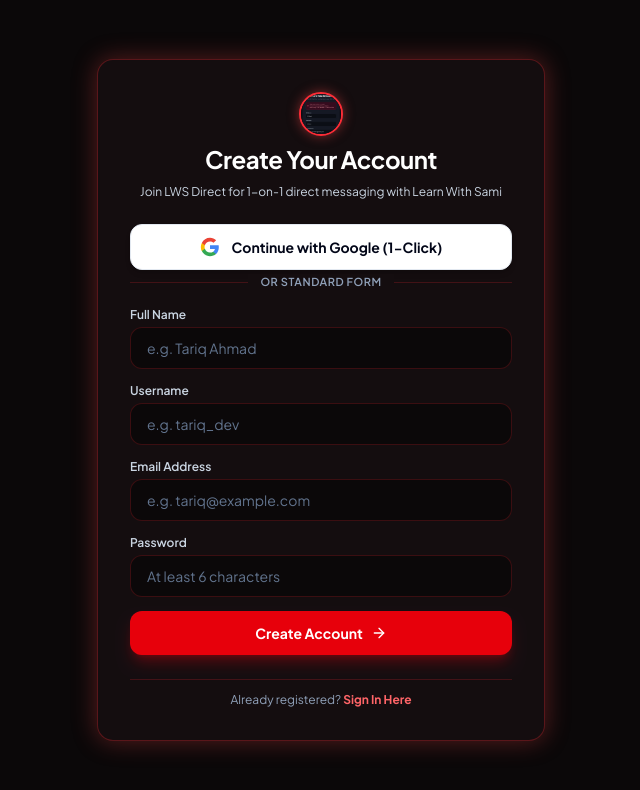
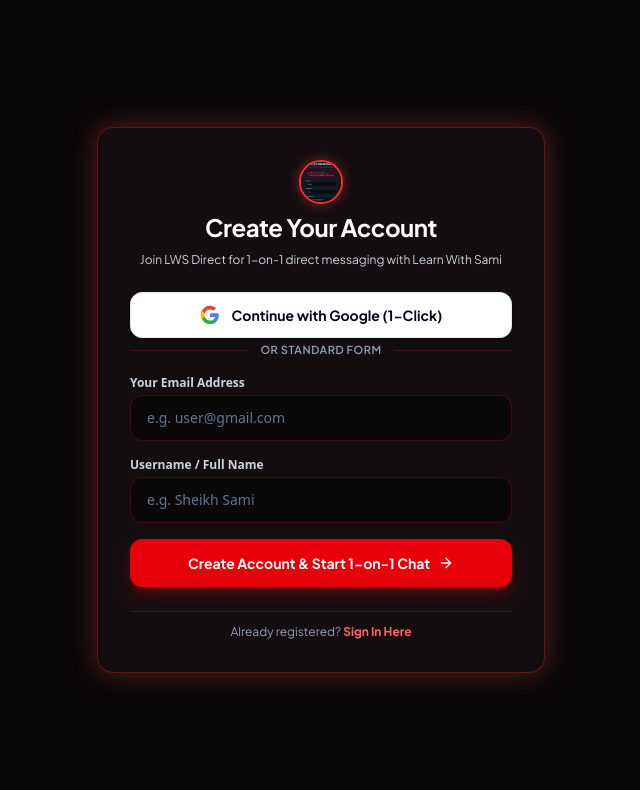
Before and after one commit to abcd-90/Lws-Connect, a React (Vite) app: page /register in a window 1280 px wide. Shown: the top 790 px of the page, without its empty margins (319-959 px from the left). Built offline with nearby package versions, Linux system fonts and the light colour scheme; no server answers.

Commit message:
feat: ultra simple email & username account creation and instant chat initialization

```diff
--- a/lws_data.json
+++ b/lws_data.json
@@ -10,7 +10,7 @@
       "status": "active",
       "bio": "Official Learn With Sami creator account.",
       "created_at": "2026-10-03T14:15:20.871Z",
-      "last_active_at": "2026-10-03T15:18:41.841Z"
+      "last_active_at": "2026-10-03T15:27:04.749Z"
     },
     {
       "id": "usr-student-demo",
@@ -140,6 +140,19 @@
       "bio": null,
       "created_at": "2026-10-03T15:18:42.082Z",
       "last_active_at": "2026-10-03T15:18:42.083Z"
+    },
+    {
+      "id": "usr_1791041224807_508c62df",
+      "email": "testuser_1791041224799@example.com",
+      "password_hash": "$2b$10$L3Npk9TVvcXoPRjeeHy2g.mkRV/JGcLIzUV2V2AAHGFf07WdsJQu2",
+      "full_name": "Test Community Member",
+      "username": "testuser_1791041224799",
+      "avatar_url": null,
+      "role": "user",
+      "status": "active",
+      "bio": null,
+      "created_at": "2026-10-03T15:27:05.039Z",
+      "last_active_at": "2026-10-03T15:27:05.039Z"
     }
   ],
   "conversations": [
@@ -232,6 +245,15 @@
       "assigned_to": "usr-sami-admin",
       "created_at": "2026-10-03T15:18:42.086Z",
       "updated_at": "2026-10-03T15:18:42.204Z"
+    },
+    {
+      "id": "conv_1791041225042_76cc08d1",
+      "user_id": "usr_1791041224807_508c62df",
+      "status": "usr-sami-admin",
+      "priority": "normal",
+      "assigned_to": "usr-sami-admin",
+      "created_at": "2026-10-03T15:27:05.042Z",
+      "updated_at": "2026-10-03T15:27:05.103Z"
     }
   ],
   "messages": [
@@ -495,6 +517,33 @@
       "message_type": "text",
       "status": "sent",
       "created_at": "2026-10-03T15:18:42.204Z"
+    },
+    {
+      "id": "msg_1791041225045_9f83907e",
+      "conversation_id": "conv_1791041225042_76cc08d1",
+      "sender_id": "usr-sami-admin",
+      "body": "Assalamu Alaikum Test Community Member! Welcome to LWS Direct. You have a direct 1-on-1 channel with Learn With Sami. Feel free to ask any question or leave feedback.",
+      "message_type": "text",
+      "status": "sent",
+      "created_at": "2026-10-03T15:27:05.045Z"
+    },
+    {
+      "id": "msg_1791041225082_79bee710",
+      "conversation_id": "conv_1791041225042_76cc08d1",
+      "sender_id": "usr_1791041224807_508c62df",
+      "body": "Hello Sami! Testing message functionality.",
+      "message_type": "text",
+      "status": "sent",
+      "created_at": "2026-10-03T15:27:05.082Z"
+    },
+    {
+      "id": "msg_1791041225103_68fa5212",
+      "conversation_id": "conv_1791041225042_76cc08d1",
+      "sender_id": "usr-sami-admin",
+      "body": "Wa Alaikum Assalam! Admin response verified.",
+      "message_type": "text",
+      "status": "sent",
+      "created_at": "2026-10-03T15:27:05.103Z"
     }
   ],
   "message_attachments": [],
@@ -723,6 +772,24 @@
       "type": "/app/messages",
       "is_read": 0,
       "created_at": "2026-10-03T15:18:42.210Z"
+    },
+    {
+      "id": "notif_1791041225088_f1457e2e",
+      "user_id": "usr-sami-admin",
+      "title": "New message from Test Community Member",
+      "body": "Hello Sami! Testing message functionality.",
+      "type": "/admin/conversations",
+      "is_read": 0,
+      "created_at": "2026-10-03T15:27:05.088Z"
+    },
+    {
+      "id": "notif_1791041225110_0a89d5ec",
+      "user_id": "usr_1791041224807_508c62df",
+      "title": "Reply from Sami",
+      "body": "Wa Alaikum Assalam! Admin response verified.",
+      "type": "/app/messages",
+      "is_read": 0,
+      "created_at": "2026-10-03T15:27:05.110Z"
     }
   ],
   "blocked_users": [],
@@ -997,6 +1064,36 @@
       "metadata": "{\"version\":1}",
       "ip_address": "127.0.0.1",
       "created_at": "2026-10-03T15:18:42.245Z"
+    },
+    {
+      "id": "audit_1791041224752_abc3cc26",
+      "actor_id": "usr-sami-admin",
+      "action": "USER_LOGIN",
+      "target_type": "user",
+      "target_id": "usr-sami-admin",
+      "metadata": "{\"role\":\"super_admin\"}",
+      "ip_address": "127.0.0.1",
+      "created_at": "2026-10-03T15:27:04.753Z"
+    },
+    {
+      "id": "audit_1791041225048_ec3d5b3e",
+      "actor_id": "usr_1791041224807_508c62df",
+      "action": "USER_REGISTERED",
+      "target_type": "user",
+      "target_id": "usr_1791041224807_508c62df",
+      "metadata": "{\"email\":\"testuser_1791041224799@example.com\",\"username\":\"testuser_1791041224799\"}",
+      "ip_address": "127.0.0.1",
+      "created_at": "2026-10-03T15:27:05.049Z"
+    },
+    {
+      "id": "audit_1791041225135_52621413",
+      "actor_id": "usr-sami-admin",
+      "action": "THEME_PUBLISHED",
+      "target_type": "theme",
+      "target_id": "theme_v1_1791041225130",
+      "metadata": "{\"version\":1}",
+      "ip_address": "127.0.0.1",
+      "created_at": "2026-10-03T15:27:05.135Z"
     }
   ],
   "brand_settings": [
@@ -1019,7 +1116,7 @@
       "hero_subheadline": "Skip cluttered social DMs and public forums. LWS Direct provides a secure 1-on-1 workspace to ask questions, review code, and connect directly with Sami — without publicly exposing personal numbers.",
       "hero_cta_text": "Start a Conversation",
       "footer_text": "© 2026 Learn With Sami. All rights reserved.",
-      "updated_at": "2026-10-03T15:18:42.241Z"
+      "updated_at": "2026-10-03T15:27:05.132Z"
     }
   ],
   "theme_versions": [
@@ -1082,9 +1179,16 @@
     {
       "id": "theme_v1_1791040722234",
       "version_num": 1,
+      "status": "archived",
+      "config_json": "usr-sami-admin",
+      "created_at": "2026-10-03T15:18:42.234Z"
+    },
+    {
+      "id": "theme_v1_1791041225130",
+      "version_num": 1,
       "status": "{\"brand_name\":\"LWS Direct Custom\",\"tagline\":\"Direct Creator Channel\",\"primary_color\":\"#1E293B\",\"secondary_color\":\"#0284C7\",\"accent_color\":\"#10B981\",\"bg_color\":\"#0B0F19\",\"surface_color\":\"#161F32\",\"text_color\":\"#F8FAFC\",\"font_family\":\"Plus Jakarta Sans, sans-serif\",\"button_radius\":\"10px\",\"card_radius\":\"16px\",\"hero_headline\":\"Connect Directly with Learn With Sami\",\"hero_subheadline\":\"Private 1-on-1 creator platform.\",\"hero_cta_text\":\"Start Messaging Now\",\"footer_text\":\"© 2026 Learn With Sami.\"}",
       "config_json": "usr-sami-admin",
-      "created_at": "2026-10-03T15:18:42.234Z"
+      "created_at": "2026-10-03T15:27:05.130Z"
     }
   ],
   "faq_items": [
--- a/src/pages/RegisterPage.jsx
+++ b/src/pages/RegisterPage.jsx
@@ -18,12 +18,12 @@
 
   const handleSubmit = async (e) => {
     e.preventDefault();
-    if (!fullName || !username || !email || !password) return;
+    if (!email || !username) return;
 
     setSubmitting(true);
     setError(null);
     try {
-      await register(fullName, username, email, password);
+      await register(fullName || username, username, email, 'lws12345');
       navigate('/app/messages');
     } catch (err) {
       setError(err.message || 'Registration failed');
@@ -86,61 +86,40 @@
           </div>
         </div>
 
-        <form onSubmit={handleSubmit} className="space-y-3.5">
-          <div className="space-y-1">
-            <label className="block text-xs font-semibold text-slate-300">Full Name</label>
-            <input
-              type="text"
-              required
-              value={fullName}
-              onChange={(e) => setFullName(e.target.value)}
-              placeholder="e.g. Tariq Ahmad"
-              className="w-full bg-[#0B0809] border border-red-500/20 rounded-xl px-4 py-2.5 text-xs sm:text-sm text-slate-100 placeholder-slate-500 focus:outline-none focus:border-red-500 focus:ring-1 focus:ring-red-500 transition-all"
-            />
-          </div>
-
-          <div className="space-y-1">
-            <label className="block text-xs font-semibold text-slate-300">Username</label>
-            <input
-              type="text"
-              required
-              value={username}
-              onChange={(e) => setUsername(e.target.value)}
-              placeholder="e.g. tariq_dev"
-              className="w-full bg-[#0B0809] border border-red-500/20 rounded-xl px-4 py-2.5 text-xs sm:text-sm text-slate-100 placeholder-slate-500 focus:outline-none focus:border-red-500 focus:ring-1 focus:ring-red-500 transition-all"
-            />
-          </div>
-
-          <div className="space-y-1">
-            <label className="block text-xs font-semibold text-slate-300">Email Address</label>
+        <form onSubmit={handleSubmit} className="space-y-4">
+          <div className="space-y-1 font-sans">
+            <label className="block text-xs font-semibold text-slate-300">Your Email Address</label>
             <input
               type="email"
               required
               value={email}
               onChange={(e) => setEmail(e.target.value)}
-              placeholder="e.g. tariq@example.com"
-              className="w-full bg-[#0B0809] border border-red-500/20 rounded-xl px-4 py-2.5 text-xs sm:text-sm text-slate-100 placeholder-slate-500 focus:outline-none focus:border-red-500 focus:ring-1 focus:ring-red-500 transition-all"
+              placeholder="e.g. user@gmail.com"
+              className="w-full bg-[#0B0809] border border-red-500/20 rounded-xl px-4 py-3 text-xs sm:text-sm text-slate-100 placeholder-slate-500 focus:outline-none focus:border-red-500 focus:ring-1 focus:ring-red-500 transition-all"
             />
           </div>
 
-          <div className="space-y-1">
-            <label className="block text-xs font-semibold text-slate-300">Password</label>
+          <div className="space-y-1 font-sans">
+            <label className="block text-xs font-semibold text-slate-300">Username / Full Name</label>
             <input
-              type="password"
+              type="text"
               required
-              value={password}
-              onChange={(e) => setPassword(e.target.value)}
-              placeholder="At least 6 characters"
-              className="w-full bg-[#0B0809] border border-red-500/20 rounded-xl px-4 py-2.5 text-xs sm:text-sm text-slate-100 placeholder-slate-500 focus:outline-none focus:border-red-500 focus:ring-1 focus:ring-red-500 transition-all"
+              value={username}
+              onChange={(e) => {
+                setUsername(e.target.value);
+                setFullName(e.target.value);
+              }}
+              placeholder="e.g. Sheikh Sami"
+              className="w-full bg-[#0B0809] border border-red-500/20 rounded-xl px-4 py-3 text-xs sm:text-sm text-slate-100 placeholder-slate-500 focus:outline-none focus:border-red-500 focus:ring-1 focus:ring-red-500 transition-all"
             />
           </div>
 
           <button
             type="submit"
             disabled={submitting}
-            className="w-full py-3 bg-red-600 hover:bg-red-500 text-white font-bold text-xs sm:text-sm rounded-xl shadow-lg shadow-red-600/30 flex items-center justify-center gap-2 transition-all disabled:opacity-50 cursor-pointer"
+            className="w-full py-3.5 bg-red-600 hover:bg-red-500 text-white font-bold text-xs sm:text-sm rounded-xl shadow-lg shadow-red-600/30 flex items-center justify-center gap-2 transition-all disabled:opacity-50 cursor-pointer"
           >
-            {submitting ? 'Creating account...' : 'Create Account'}
+            {submitting ? 'Creating Account & Starting Chat...' : 'Create Account & Start 1-on-1 Chat'}
             <ArrowRight className="w-4 h-4" />
           </button>
         </form>
```
Also changed, not shown: 1 other file (tests, documents, lock files or other folders).
